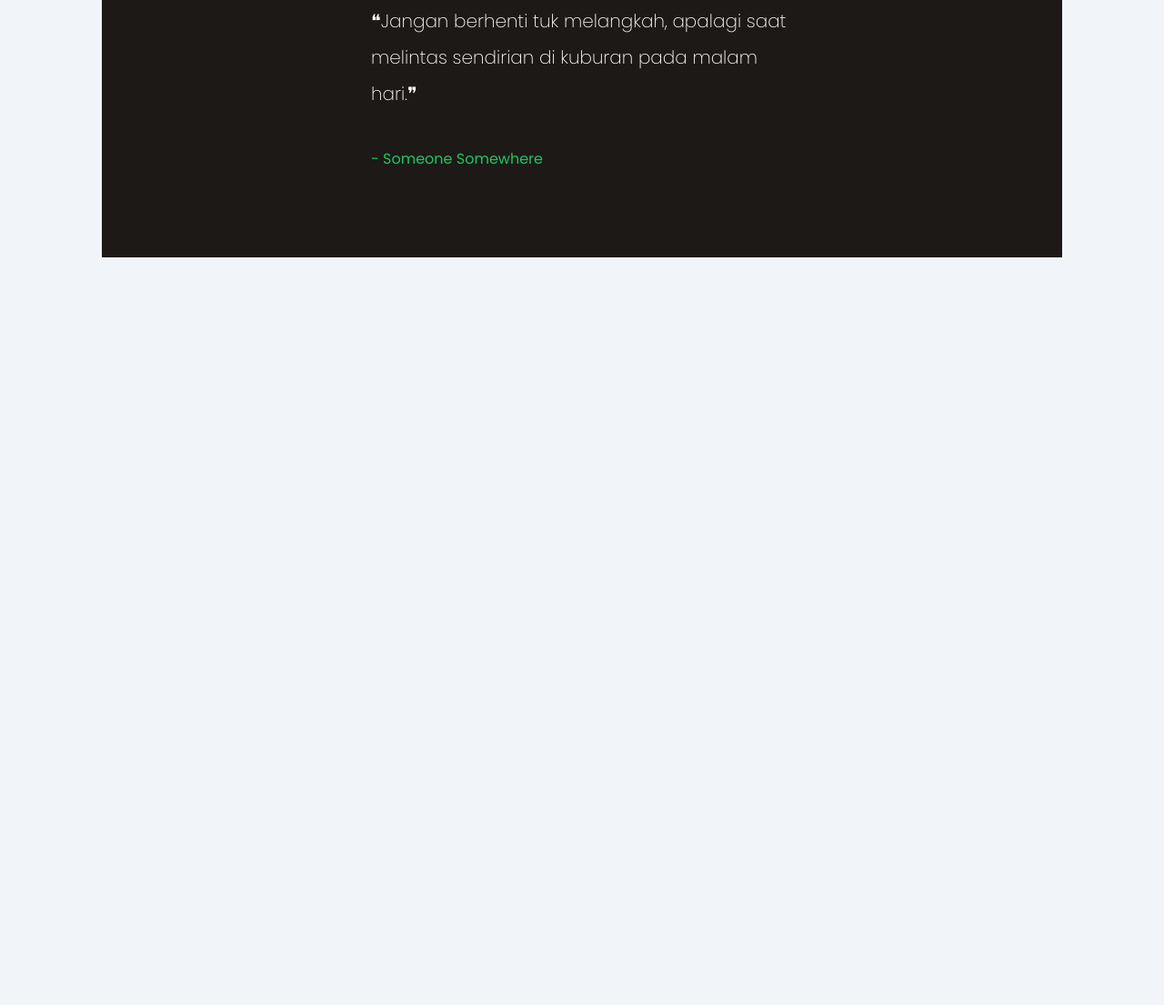
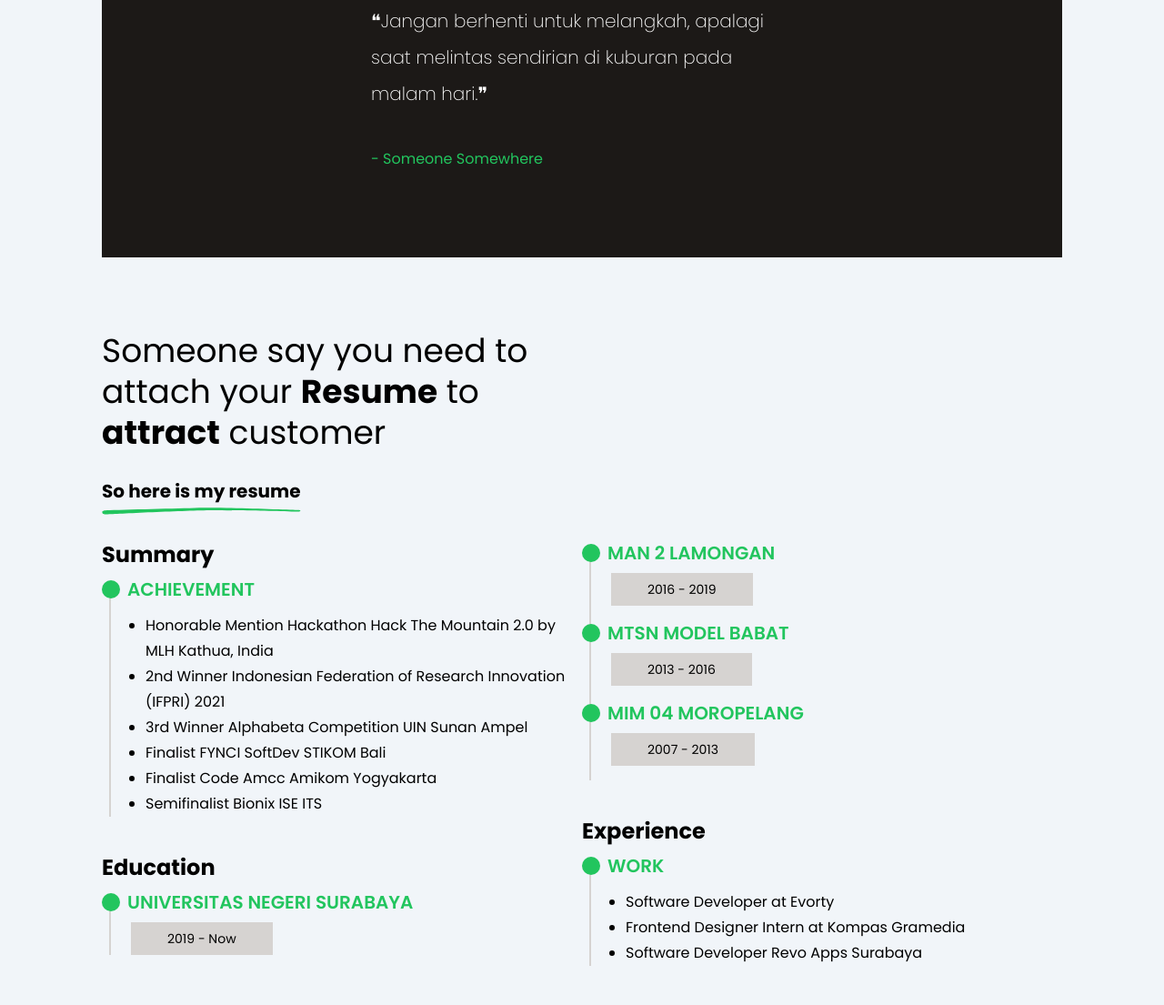
Before and after one commit to qolbudr/qolbudr.github.io, an Astro site: page / in a window 1280 px wide. Shown: the part 737-1842 px from the top of the page at 91% size. Before the commit the page ends 1104 px from the top, so only its background shows below. Built offline with nearby package versions, Linux system fonts and the light colour scheme; Astro itself is replaced by a stand-in of ours.

Commit message:
Create section resume

```diff
--- a/src/pages/index.astro
+++ b/src/pages/index.astro
@@ -57,13 +57,88 @@ import Navbar from '../components/Navbar.astro';
 				</div>
 			</div>
 		</div>
-		<div class="mb-16 py-5 px-5 md:px-16 xl:px-28">
+		<div class="mb-10 py-5 px-5 md:px-16 xl:px-28">
 			<div class="bg-stone-900 p-10 md:py-24 md:p-16 text-white">
 				<div class="w-full flex items-center justify-center relative">
 					<div class="w-full md:w-1/2">
-						<h1 class="leading-10 font-extralight text-xl">❝Jangan berhenti tuk melangkah, apalagi saat melintas sendirian di kuburan pada malam hari.❞</h1>
+						<h1 class="leading-10 font-extralight text-xl">❝Jangan berhenti untuk melangkah, apalagi saat melintas sendirian di kuburan pada malam hari.❞</h1>
 						<div class="flex items-center mt-10">
 							<h2 class="text-green-500"> - Someone Somewhere</h2>
+						</div>
+					</div>
+				</div>
+			</div>
+		</div>
+		<div class="mb-16 py-5 px-5 md:px-16 xl:px-28">
+			<h1 class="text-4xl leading-tight">Someone say you need to <br> attach your <strong>Resume</strong> to <br> <strong>attract</strong> customer</h1>
+			<div class="mt-7 inline-flex relative">
+				<h3 class="text-xl font-bold">So here is my resume</h3>
+				<div class="absolute w-100 -bottom-3 left-0 right-0">
+					<svg viewBox="0 0 859 30" fill="none" xmlns="http://www.w3.org/2000/svg">
+					<path d="M1.00001 19C0.600015 12.6 21.5 11.3334 32 11.5C135.833 8.83336 361.9 3.00001 435.5 1.00001C527.5 -1.49999 826.5 10.5 847.5 11C864.3 11.4 858.5 15.8333 853.5 18H833C745 15.8333 551.8 11.5 483 11.5C397 11.5 61.5 26.5 32 29C2.50003 31.5 1.50001 27 1.00001 19Z" fill="#22C55E"/>
+					</svg>
+				</div>
+			</div>
+			<div class="w-full mt-10">
+				<div class="flex flex-col md:flex-row flex-basis">
+					<div class="basis-full md:basis-1/2">
+						<h2 class="text-2xl font-bold">Summary</h2>
+						<div class="relative mt-2 mb-10">
+							<div class="absolute top-5 left-2 bottom-0 w-0.5 bg-stone-300"></div>
+							<div class="flex items-center relative">
+								<div class="bg-green-500 rounded-full w-5 h-5"></div>
+								<h3 class="text-xl text-green-500 uppercase font-semibold ml-2">Achievement</h3>
+							</div>
+							<ul class="list-disc ml-12 mt-3 leading-7">
+								<li>Honorable Mention Hackathon Hack The Mountain 2.0 by MLH Kathua, India</li>
+								<li>2nd Winner Indonesian Federation of Research Innovation (IFPRI) 2021</li>
+								<li>3rd Winner Alphabeta Competition UIN Sunan Ampel</li>
+								<li>Finalist FYNCI SoftDev STIKOM Bali</li>
+								<li>Finalist Code Amcc Amikom Yogyakarta</li>
+								<li>Semifinalist Bionix ISE ITS</li>
+							</ul>
+						</div>
+						<h2 class="text-2xl font-bold">Education</h2>
+						<div class="relative mt-2 pb-4 md:pb-0">
+							<div class="absolute top-5 left-2 bottom-0 w-0.5 bg-stone-300"></div>
+							<div class="flex items-center relative">
+								<div class="bg-green-500 rounded-full w-5 h-5"></div>
+								<h3 class="text-xl text-green-500 uppercase font-semibold ml-2">Universitas Negeri Surabaya</h3>
+							</div>
+							<div class="ml-8 mt-2 text-sm inline-flex bg-stone-300 px-10 py-2">2019 - Now</div>
+						</div>
+					</div>
+					<div class="basis-full md:basis-1/2">
+						<div class="relative mb-10 -mt-1 md:mt-0">
+							<div class="absolute top-5 left-2 bottom-0 w-0.5 bg-stone-300"></div>
+							<div class="flex items-center relative">
+								<div class="bg-green-500 rounded-full w-5 h-5"></div>
+								<h3 class="text-xl text-green-500 uppercase font-semibold ml-2">MAN 2 Lamongan</h3>
+							</div>
+							<div class="ml-8 mt-2 mb-4 text-sm inline-flex bg-stone-300 px-10 py-2">2016 - 2019</div>
+							<div class="flex items-center relative">
+								<div class="bg-green-500 rounded-full w-5 h-5"></div>
+								<h3 class="text-xl text-green-500 uppercase font-semibold ml-2">MTsN Model Babat</h3>
+							</div>
+							<div class="ml-8 mt-2 mb-4 text-sm inline-flex bg-stone-300 px-10 py-2">2013 - 2016</div>
+							<div class="flex items-center relative">
+								<div class="bg-green-500 rounded-full w-5 h-5"></div>
+								<h3 class="text-xl text-green-500 uppercase font-semibold ml-2">MIM 04 Moropelang</h3>
+							</div>
+							<div class="ml-8 mt-2 mb-4 text-sm inline-flex bg-stone-300 px-10 py-2">2007 - 2013</div>
+						</div>
+						<h2 class="text-2xl font-bold">Experience</h2>
+						<div class="relative mt-2 mb-10">
+							<div class="absolute top-5 left-2 bottom-0 w-0.5 bg-stone-300"></div>
+							<div class="flex items-center relative">
+								<div class="bg-green-500 rounded-full w-5 h-5"></div>
+								<h3 class="text-xl text-green-500 uppercase font-semibold ml-2">Work</h3>
+							</div>
+							<ul class="list-disc ml-12 mt-3 leading-7">
+								<li>Software Developer at Evorty</li>
+								<li>Frontend Designer Intern at Kompas Gramedia</li>
+								<li>Software Developer Revo Apps Surabaya</li>
+							</ul>
 						</div>
 					</div>
 				</div>
```
